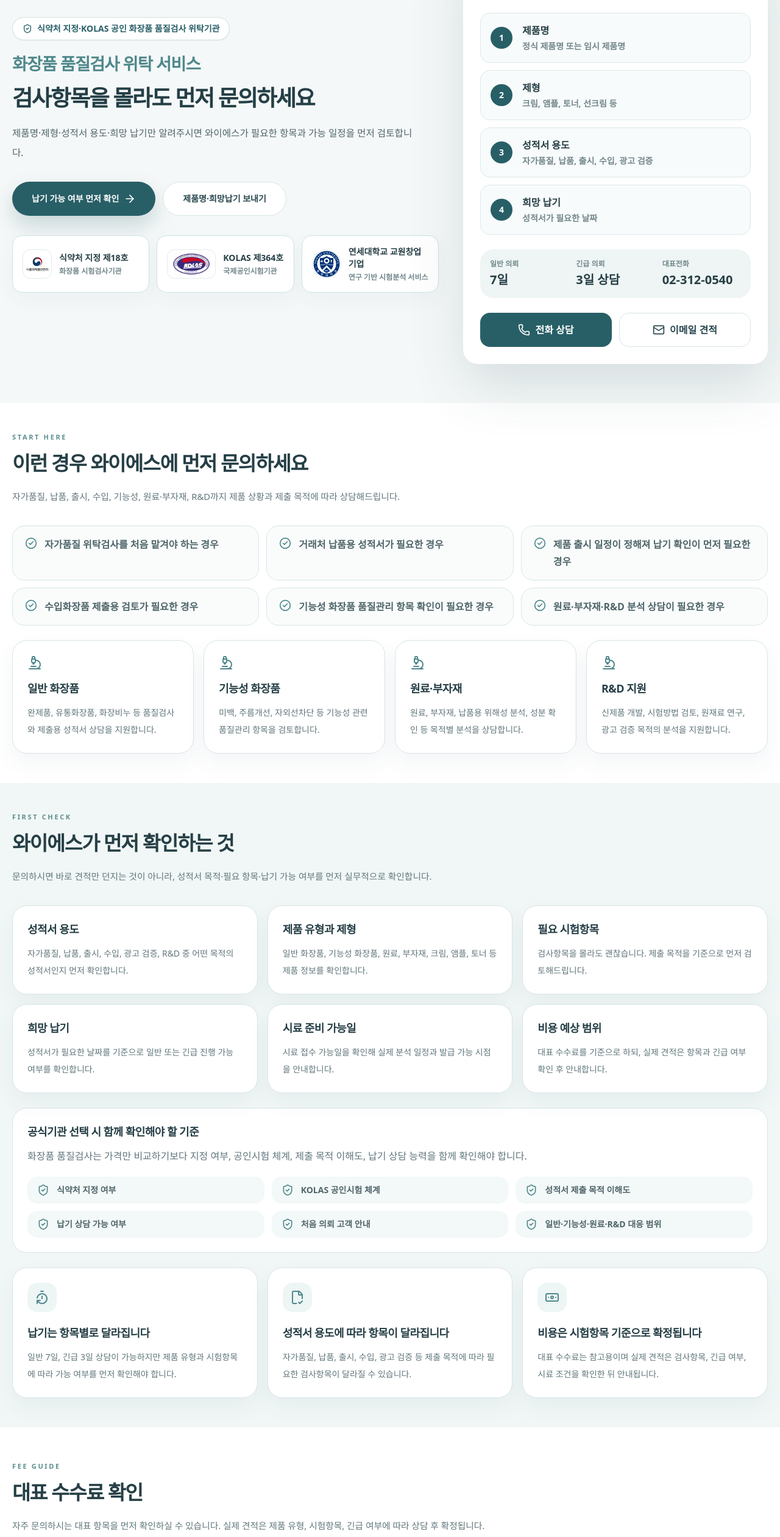
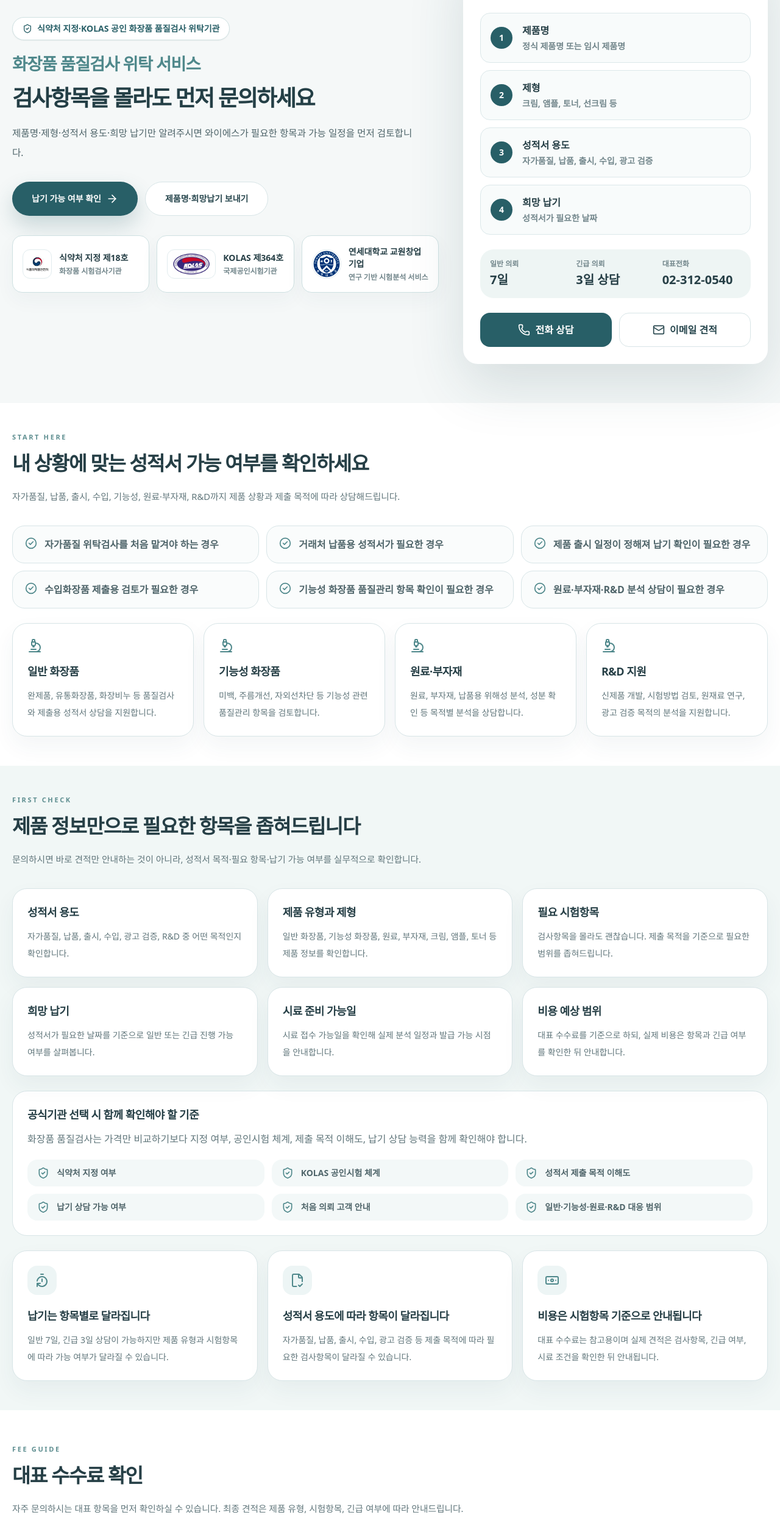
Before and after one commit to YSIET/ysiet-cosmetics-testing, a React (Vite) app: page / in a window 1280 px wide. Shown: the part 234-2755 px from the top of the page at 61% size. Built offline with nearby package versions, Linux system fonts and the light colour scheme.

Commit message:
Update App.jsx

```diff
--- a/src/App.jsx
+++ b/src/App.jsx
@@ -186,7 +186,7 @@ const trustProofs = [
 const customerSituations = [
   "자가품질 위탁검사를 처음 맡겨야 하는 경우",
   "거래처 납품용 성적서가 필요한 경우",
-  "제품 출시 일정이 정해져 납기 확인이 먼저 필요한 경우",
+  "제품 출시 일정이 정해져 납기 확인이 필요한 경우",
   "수입화장품 제출용 검토가 필요한 경우",
   "기능성 화장품 품질관리 항목 확인이 필요한 경우",
   "원료·부자재·R&D 분석 상담이 필요한 경우",
@@ -214,7 +214,7 @@ const serviceScopes = [
 const firstCheckItems = [
   {
     title: "성적서 용도",
-    desc: "자가품질, 납품, 출시, 수입, 광고 검증, R&D 중 어떤 목적의 성적서인지 먼저 확인합니다.",
+    desc: "자가품질, 납품, 출시, 수입, 광고 검증, R&D 중 어떤 목적인지 확인합니다.",
   },
   {
     title: "제품 유형과 제형",
@@ -222,11 +222,11 @@ const firstCheckItems = [
   },
   {
     title: "필요 시험항목",
-    desc: "검사항목을 몰라도 괜찮습니다. 제출 목적을 기준으로 먼저 검토해드립니다.",
+    desc: "검사항목을 몰라도 괜찮습니다. 제출 목적을 기준으로 필요한 범위를 좁혀드립니다.",
   },
   {
     title: "희망 납기",
-    desc: "성적서가 필요한 날짜를 기준으로 일반 또는 긴급 진행 가능 여부를 확인합니다.",
+    desc: "성적서가 필요한 날짜를 기준으로 일반 또는 긴급 진행 가능 여부를 살펴봅니다.",
   },
   {
     title: "시료 준비 가능일",
@@ -234,7 +234,7 @@ const firstCheckItems = [
   },
   {
     title: "비용 예상 범위",
-    desc: "대표 수수료를 기준으로 하되, 실제 견적은 항목과 긴급 여부 확인 후 안내합니다.",
+    desc: "대표 수수료를 기준으로 하되, 실제 비용은 항목과 긴급 여부를 확인한 뒤 안내합니다.",
   },
 ];
 
@@ -251,7 +251,7 @@ const whyConsultItems = [
   {
     icon: <TimerReset className="h-6 w-6" />,
     title: "납기는 항목별로 달라집니다",
-    desc: "일반 7일, 긴급 3일 상담이 가능하지만 제품 유형과 시험항목에 따라 가능 여부를 먼저 확인해야 합니다.",
+    desc: "일반 7일, 긴급 3일 상담이 가능하지만 제품 유형과 시험항목에 따라 가능 여부가 달라질 수 있습니다.",
   },
   {
     icon: <FileCheck2 className="h-6 w-6" />,
@@ -260,7 +260,7 @@ const whyConsultItems = [
   },
   {
     icon: <Banknote className="h-6 w-6" />,
-    title: "비용은 시험항목 기준으로 확정됩니다",
+    title: "비용은 시험항목 기준으로 안내됩니다",
     desc: "대표 수수료는 참고용이며 실제 견적은 검사항목, 긴급 여부, 시료 조건을 확인한 뒤 안내됩니다.",
   },
 ];
@@ -576,7 +576,7 @@ function HomePage() {
 
             <div className="mt-8 flex flex-col gap-3 sm:flex-row">
               <LinkButton href="#contact" className="h-14 px-8 text-base">
-                납기 가능 여부 먼저 확인 <ArrowRight className="ml-2 h-5 w-5" />
+                납기 가능 여부 확인 <ArrowRight className="ml-2 h-5 w-5" />
               </LinkButton>
               <LinkButton
                 href="mailto:testing@ysiet.com"
@@ -611,7 +611,7 @@ function HomePage() {
         <div className="mx-auto max-w-7xl px-5">
           <SectionTitle
             eyebrow="Start Here"
-            titleText="이런 경우 와이에스에 먼저 문의하세요"
+            titleText="내 상황에 맞는 성적서 가능 여부를 확인하세요"
             description="자가품질, 납품, 출시, 수입, 기능성, 원료·부자재, R&D까지 제품 상황과 제출 목적에 따라 상담해드립니다."
           />
 
@@ -647,8 +647,8 @@ function HomePage() {
         <div className="mx-auto max-w-7xl px-5">
           <SectionTitle
             eyebrow="First Check"
-            titleText="와이에스가 먼저 확인하는 것"
-            description="문의하시면 바로 견적만 던지는 것이 아니라, 성적서 목적·필요 항목·납기 가능 여부를 먼저 실무적으로 확인합니다."
+            titleText="제품 정보만으로 필요한 항목을 좁혀드립니다"
+            description="문의하시면 바로 견적만 안내하는 것이 아니라, 성적서 목적·필요 항목·납기 가능 여부를 실무적으로 확인합니다."
           />
 
           <div className="grid gap-4 md:grid-cols-2 lg:grid-cols-3">
@@ -707,7 +707,7 @@ function HomePage() {
           <SectionTitle
             eyebrow="Fee Guide"
             titleText="대표 수수료 확인"
-            description="자주 문의하시는 대표 항목을 먼저 확인하실 수 있습니다. 실제 견적은 제품 유형, 시험항목, 긴급 여부에 따라 상담 후 확정됩니다."
+            description="자주 문의하시는 대표 항목을 먼저 확인하실 수 있습니다. 최종 견적은 제품 유형, 시험항목, 긴급 여부에 따라 안내드립니다."
           />
 
           <div className="hidden rounded-[24px] border border-[#D8E5E7] bg-white md:block">
@@ -750,7 +750,7 @@ function HomePage() {
               </p>
             </div>
             <LinkButton href="#contact" variant="light" className="mt-5 h-11 px-5 md:mt-0">
-              납기 가능 여부 먼저 확인
+              납기 가능 여부 확인
             </LinkButton>
           </div>
         </div>
@@ -823,10 +823,10 @@ function HomePage() {
             <div className="grid gap-10 lg:grid-cols-[0.95fr_1.05fr] lg:items-start">
               <div>
                 <h2 className="text-[clamp(1.45rem,2.9vw,2.42rem)] font-black leading-[1.12] tracking-[-0.05em]">
-                  제품명과 희망 납기만 보내도 먼저 검토합니다
+                  성적서가 필요한 날짜가 있다면 지금 확인하세요
                 </h2>
                 <p className="mt-7 text-[clamp(0.92rem,1.18vw,1.02rem)] leading-8 text-[#EFFAFA]">
-                  성적서가 필요한 날짜가 정해져 있다면 먼저 알려주세요. 가능한 일정과 필요한 항목을 우선 확인해드립니다.
+                  제품명과 희망 납기만 보내주셔도 가능한 일정과 필요한 항목을 먼저 검토해드립니다.
                 </p>
 
                 <div className="mt-8 grid gap-3 sm:grid-cols-2">
@@ -866,7 +866,7 @@ function HomePage() {
                   href="mailto:testing@ysiet.com"
                   className="mt-6 flex h-14 items-center justify-center rounded-2xl bg-[#285F67] font-black text-white"
                 >
-                  납기 가능 여부 먼저 확인
+                  납기 가능 여부 확인
                 </a>
 
                 <div className="mt-5 flex gap-3 rounded-2xl border border-[#D8E5E7] bg-white p-4 text-sm font-bold leading-6 text-[#4F656A]">
```
